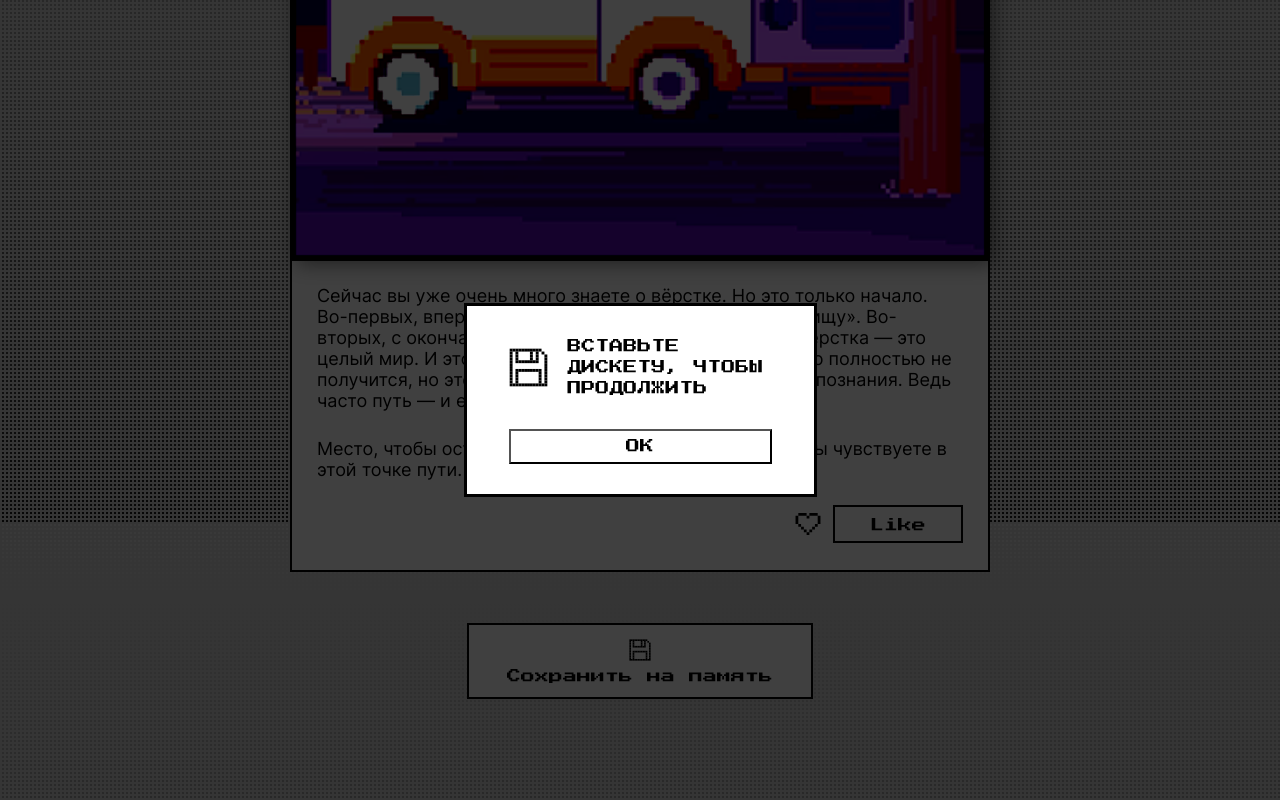
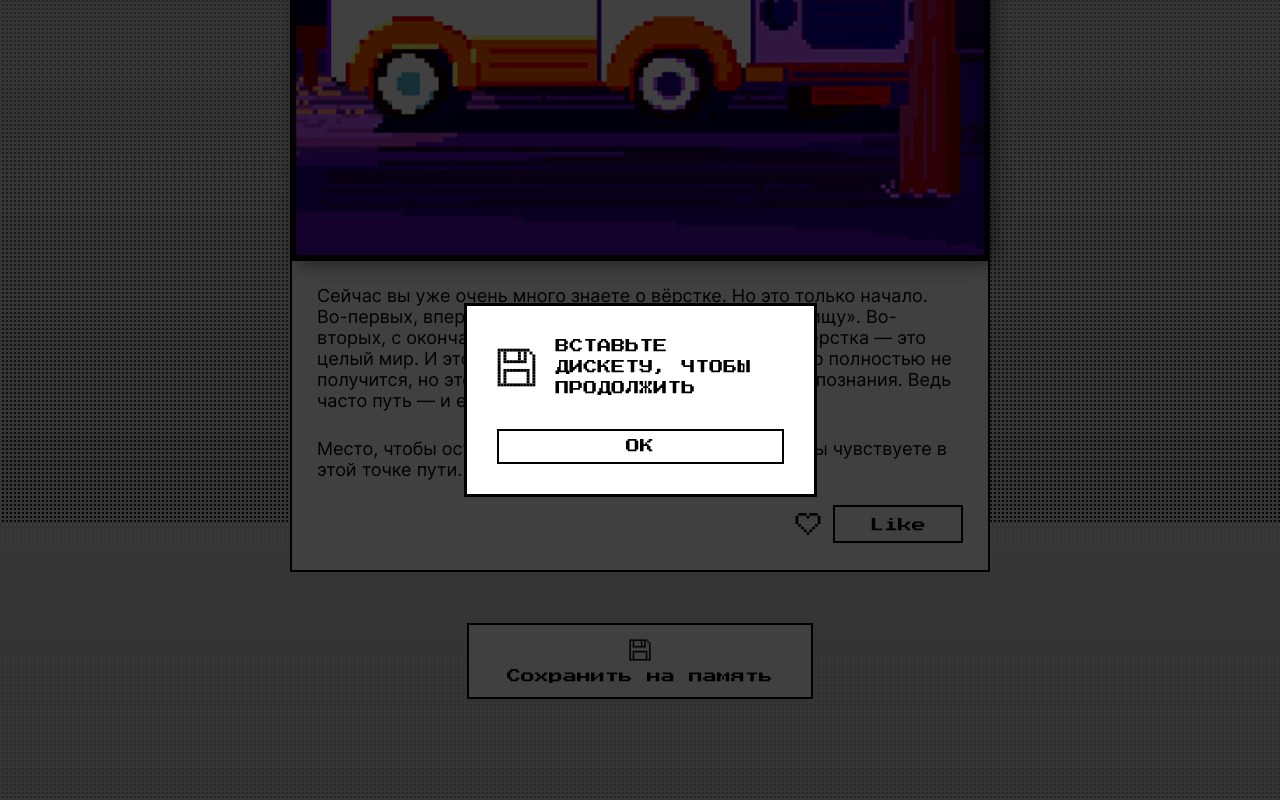
Before and after one commit to kayZz19/zakrivayuschiy-teg-f, a plain HTML site: page index.html in a window 1280 px wide. Both pictures are taken after a click on the button "Сохранить на память". Shown: the part 8278-9078 px from the top of the page. Drawn offline with Linux system fonts and the light colour scheme.

Commit message:
Update style.css

```diff
--- a/styles/style.css
+++ b/styles/style.css
@@ -175,6 +175,7 @@
   background-color: #fff;
   position: relative;
   overflow: hidden;
+  border: 2px solid #000;
 }
 
 .dialog_button_save {
@@ -394,4 +395,7 @@
     top: 28px;
     right: 25px;
   }
+  .dialog_save{
+    padding: 30px;
+  }
 }
```
